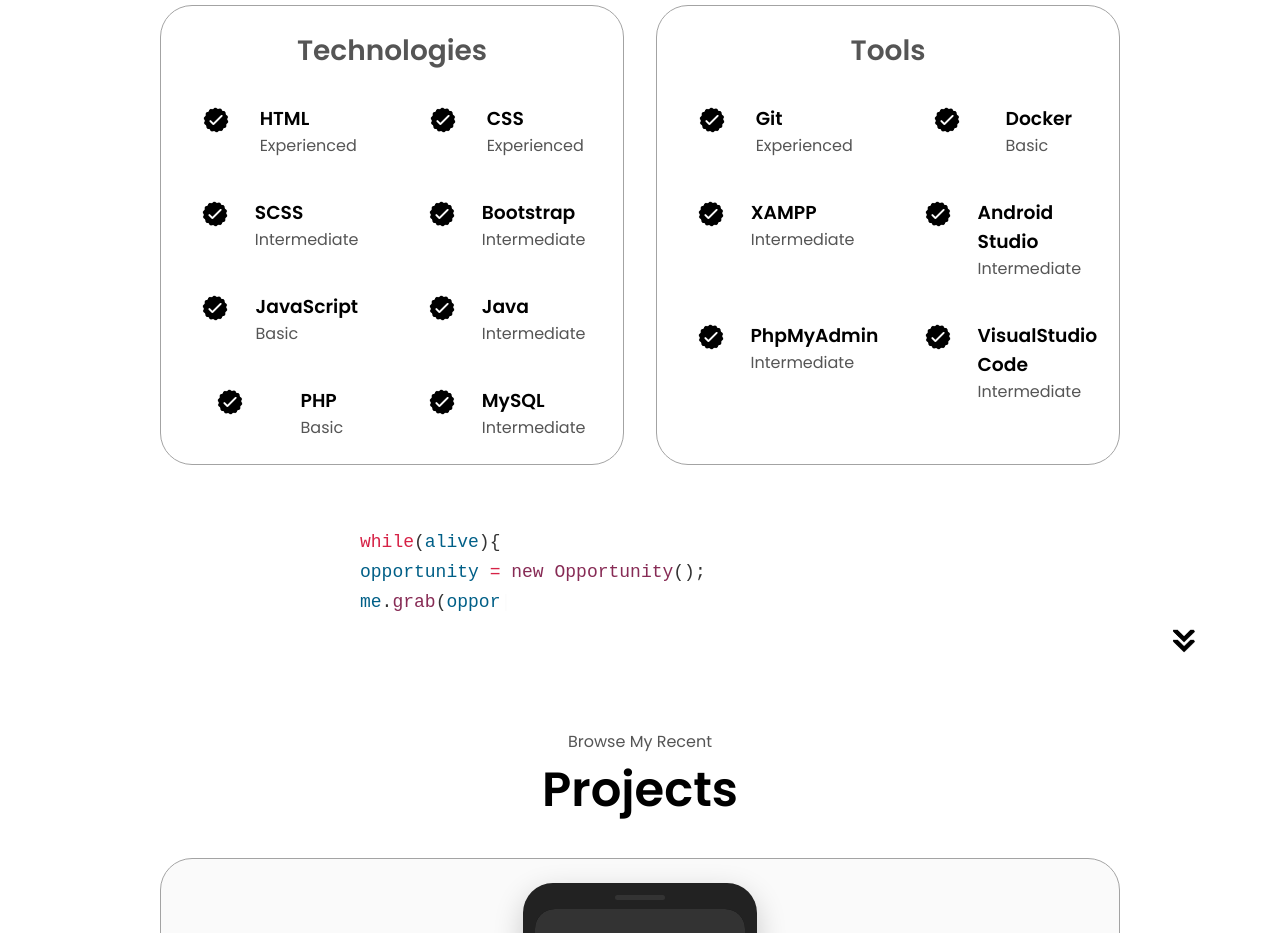
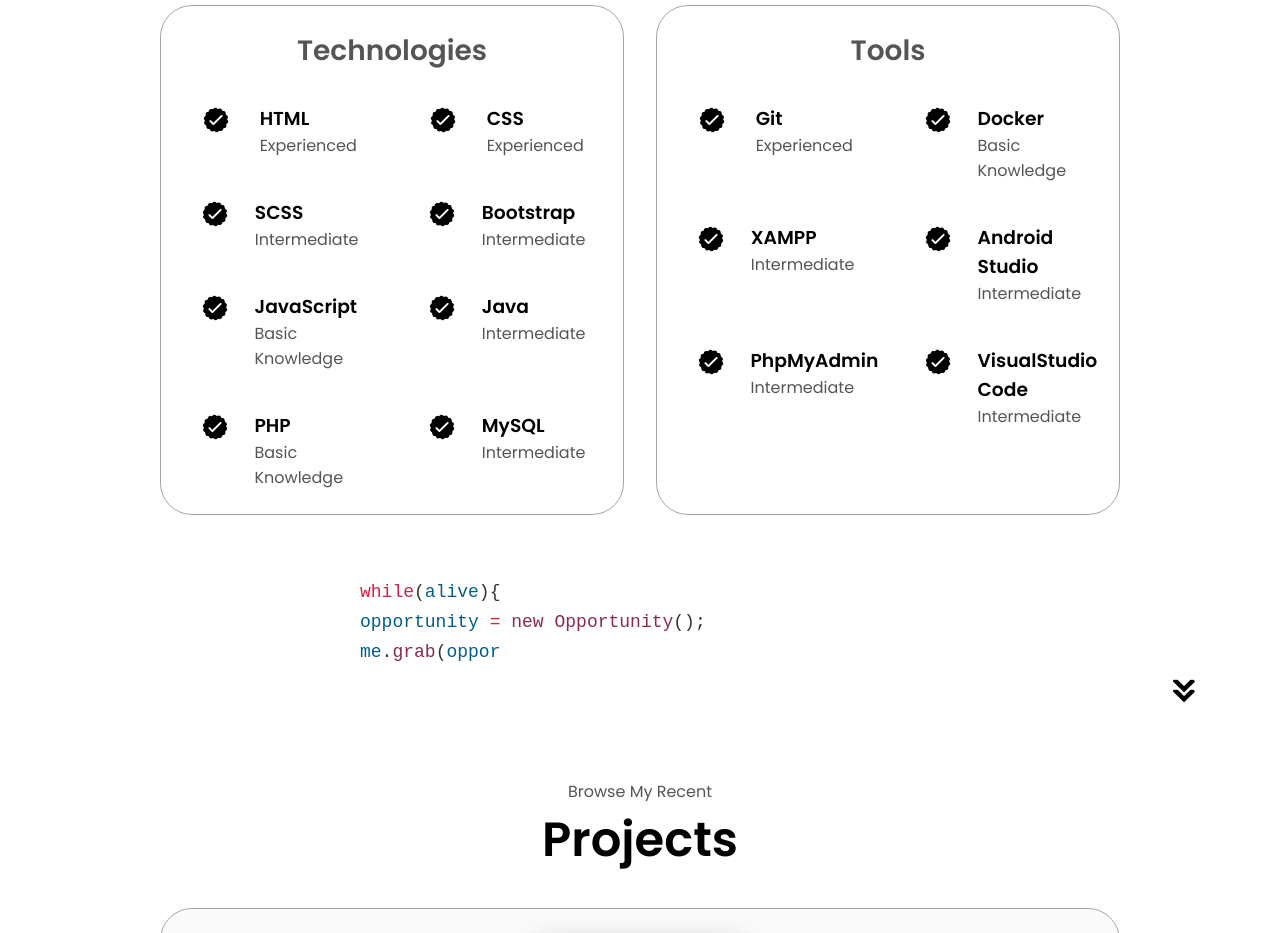
Before and after one commit to marinosxaritos/Portfolio-Website, a plain HTML site: page index.html in a window 1280 px wide. Shown: the part 1820-2753 px from the top of the page. Drawn offline with Linux system fonts and the light colour scheme; grey boxes are pictures that could not be loaded.

Commit message:
Update index.html

```diff
--- a/index.html
+++ b/index.html
@@ -148,7 +148,7 @@
                             <img src="./assets/checkmark.png" alt="Experience icon" class="icon">
                             <div>
                                 <h3>JavaScript</h3>
-                                <P>Basic</P>
+                                <P>Basic Knowledge</P>
                             </div>
                         </article>
                         <article>
@@ -162,7 +162,7 @@
                             <img src="./assets/checkmark.png" alt="Experience icon" class="icon">
                             <div>
                                 <h3>PHP</h3>
-                                <P>Basic</P>
+                                <P>Basic Knowledge</P>
                             </div>
                         </article>
                         <article>
@@ -188,7 +188,7 @@
                             <img src="./assets/checkmark.png" alt="Experience icon" class="icon">
                             <div>
                                 <h3>Docker</h3>
-                                <P>Basic</P>
+                                <P>Basic Knowledge</P>
                             </div>
                         </article>
                         <article>
```
